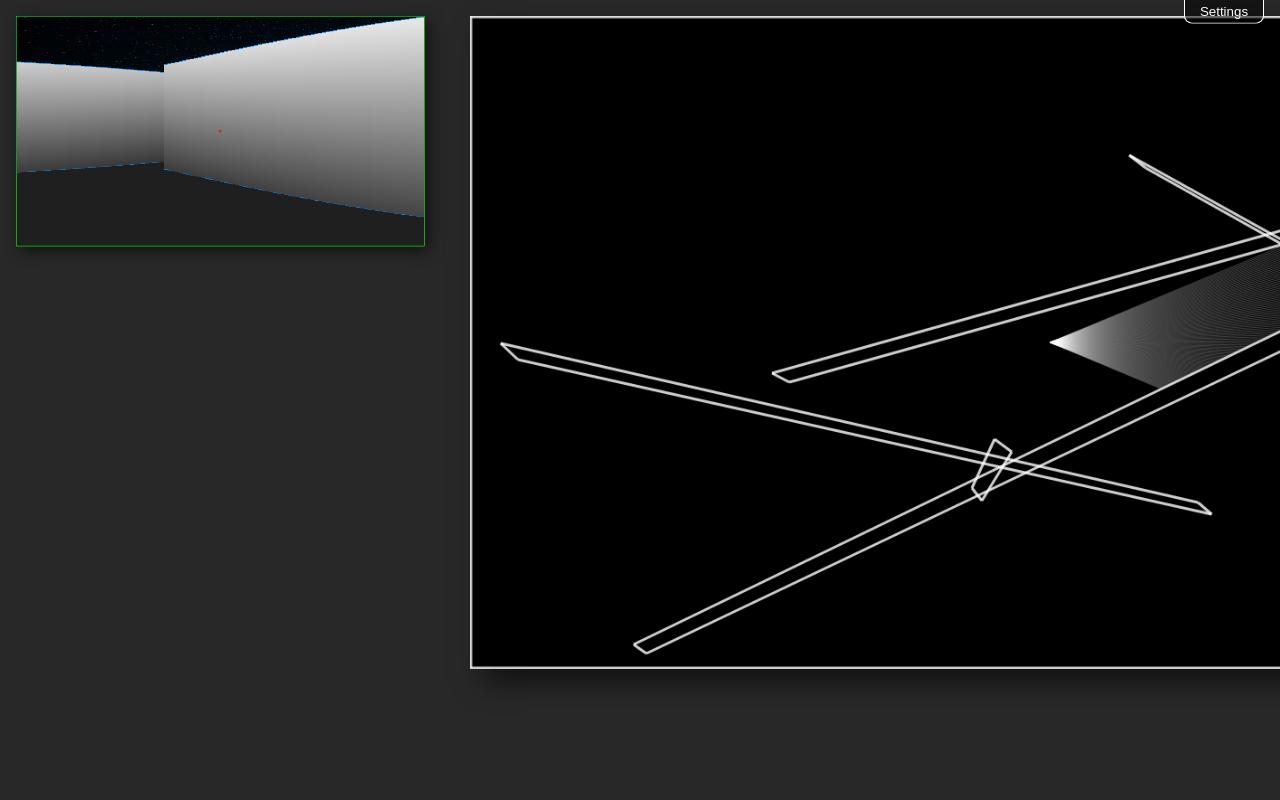
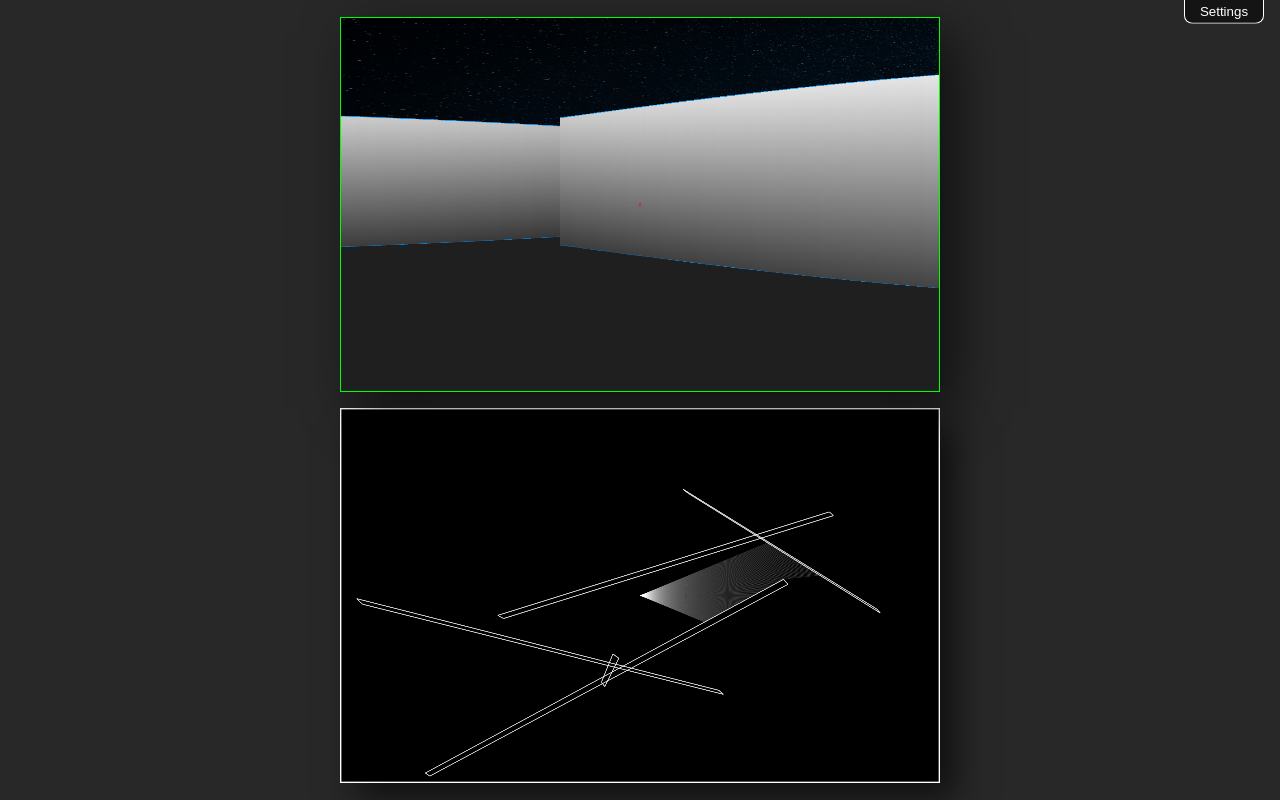
Before and after one commit to jtkyber/ray-casting, a website with bundled scripts: page public/index.html in a window 1280 px wide. Built offline with nearby package versions, Linux system fonts and the light colour scheme.

Commit message:
improved layout

```diff
--- a/public/index.css
+++ b/public/index.css
@@ -12,13 +12,17 @@ body {
     width: 100vw;
     height: 100vh;
     background-color: rgba(40, 40, 40, 1);
+    overflow: hidden;
 
     & .container {
-        display: block;
+        display: flex;
+        flex-flow: column nowrap;
+        justify-content: center;
+        align-items: center;
         width: 100vw;
         height: 100vh;
         overflow: hidden;
-        padding: 1rem;
+        gap: 1rem;
 
         & .settings {
             width: 20rem;
@@ -118,24 +122,27 @@ body {
             }
         }
 
-        & .worldContainer {
-            width: 100%;
-            height: 100%;
-            display: flex;
-            justify-content: center;
-
         & #world3d {
             position: relative;
-                flex: 0;
-                border: 2px solid rgb(0, 255, 0);
+            border: 1px solid rgb(0, 255, 0);
             background: linear-gradient(0deg, #1f1f1f 60%, #001c3a00 0%);
-                transform-origin: 50% 0;
-                transform: scale(0.3);
-                margin-bottom: -500px;
             box-shadow: 1rem 1rem 3rem 0 rgba(0, 0, 0, 0.6);
+            z-index: 2;
+            margin: 0rem;
+            aspect-ratio: 16/10;
+            width: 800px;
 
             &.fullscreen {
-                    transform: scale(1);
+                @media (min-aspect-ratio: 16/10) {
+                    width: auto;
+                    height: 100%;
+                }
+
+                @media (max-aspect-ratio: 16/10) {
+                    width: 100%;
+                    height: auto;
+                }
+
                 border: none;
                 box-shadow: none;
             }
@@ -143,38 +150,104 @@ body {
 
         & #world {
             position: relative;
-                flex: 0;
             border: 1px solid rgb(255, 255, 255);
             background-color: rgba(0, 0, 0, 1);
-                transform-origin: 50% 0;
-                transform: scale(0.9);
             box-shadow: 1rem 1rem 2rem 0 rgba(0, 0, 0, 0.6);
-            }
+            z-index: 1;
+            aspect-ratio: 16/10;
+            width: 800px;
         }
 
         & #worldCreation {
-            flex: 0;
             position: relative;
             border: 2px solid rgb(255, 255, 255);
             background-color: rgba(0, 0, 0, 1);
             display: none;
+            aspect-ratio: 16/10;
 
+            @media (min-aspect-ratio: 16/10) {
+                width: auto;
+                height: 100%;
             }
 
-        @media screen and (max-height: 900px) {
-            display: flex;
-            flex-flow: row nowrap;
-
-            & .worldContainer {
-                & #world {
-                    transform-origin: 0 0;
-                    transform: scale(0.85);
+            @media (max-aspect-ratio: 16/10) {
+                width: 100%;
+                height: auto;
+            }
         }
 
-                & #world3d {
-                    transform-origin: 0 0;
-                    margin-bottom: 0;
-                    margin-right: -850px;
+
+        @media (min-aspect-ratio: 2/1) {
+            flex-flow: row nowrap;
+            & #world3d, & #world {
+                width: 1200px;
+            }
+
+            @media (max-width: 2500px) {
+                & #world3d, & #world {
+                    width: 1100px;
+                }
+            }
+            @media (max-width: 2300px) {
+                & #world3d, & #world {
+                    width: 1000px;
+                }
+            }
+            @media (max-width: 2100px) {
+                & #world3d, & #world {
+                    width: 900px;
+                }
+            }
+            @media (max-width: 1900px) {
+                & #world3d, & #world {
+                    width: 800px;
+                }
+            }
+            @media (max-width: 1650px) {
+                & #world3d, & #world {
+                    width: 700px;
+                }
+            }
+            @media (max-width: 1465px) {
+                & #world3d, & #world {
+                    width: 600px;
+                }
+            }
+            @media (max-width: 1315px) {
+                & #world3d, & #world {
+                    width: 600px;
+                }
+            }
+            @media (max-width: 1230px) {
+                & #world3d, & #world {
+                    width: 500px;
+                }
+            }
+        }
+
+        @media (max-aspect-ratio: 2/1) {
+            & #world3d, & #world {
+                width: 800px;
+            }
+
+            @media (max-height: 1030px) {
+                & #world3d, & #world {
+                    width: 700px;
+                }
+            }
+            @media (max-height: 900px) {
+                & #world3d, & #world {
+                    width: 600px;
+                }
+            }
+            @media (max-height: 775px) {
+                & #world3d, & #world {
+                    width: 500px;
+                }
+            }
+            @media (max-height: 650px) {
+                & #world3d, & #world {
+                    width: 400px;
                 }
             }
         }
--- a/public/index.html
+++ b/public/index.html
@@ -27,14 +27,9 @@
 
             <button id="settingsBtn">Settings</button>
         </div>
-        <div class="worldContainer">
-            <canvas id='world3d' width="1280" height="720"></canvas>
-        </div>
-        <div class="worldContainer">
-            <canvas id='world' width="1280" height="720"></canvas>
-        </div>
-        <!-- <img width="30" height="30" class="flashlight" src="./flashlight.png" alt="flashlight"> -->
-        <canvas id='worldCreation' width="1280" height="720"></canvas>
+            <canvas id='world3d' width="1920" height="1200"></canvas>
+            <canvas id='world' width="1920" height="1200"></canvas>
+        <canvas id='worldCreation' width="1920" height="1200"></canvas>
     </div>
 </body>
 </html>
```
Lines whose indentation alone changed are shown as unchanged.
